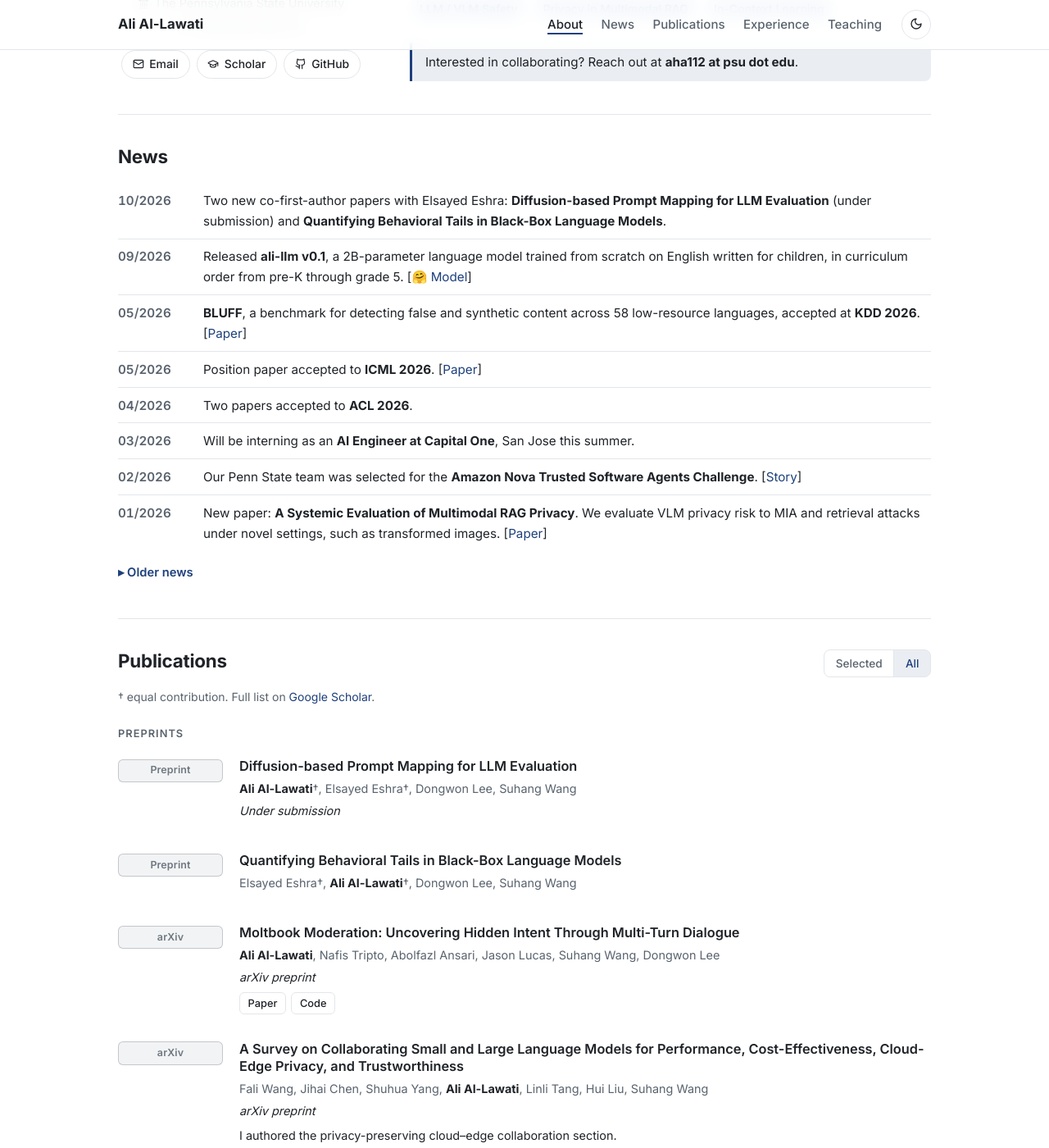
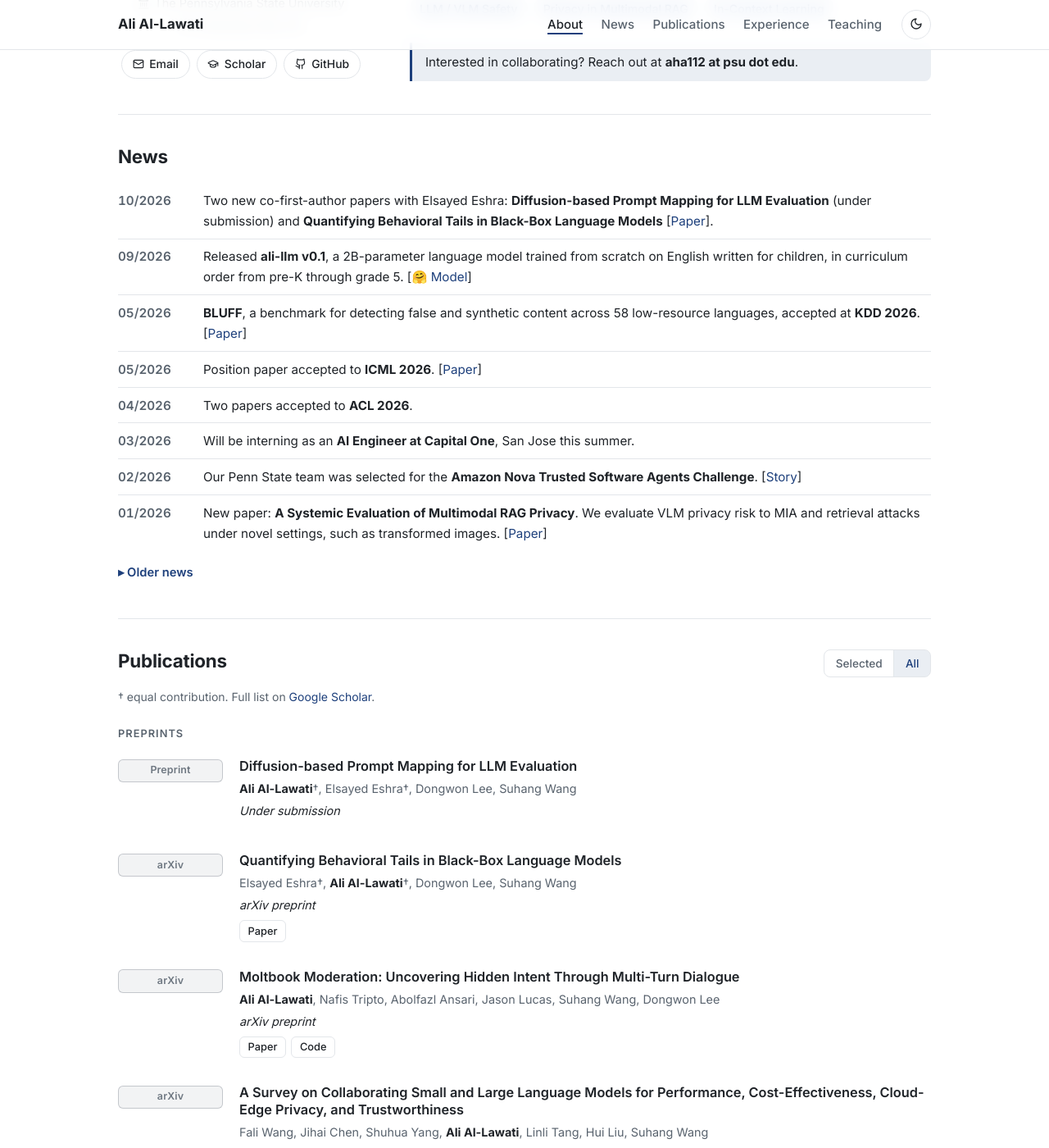
Before and after one commit to aliwister/aliwister.github.io, a Jekyll site: the page built from index.html, in a window 1280 px wide and 1400 px high, scrolled down 445 px. Shown: the whole window at 82% size. Built offline with Jekyll 4.4.1, drawn with Linux system fonts in a browser that asks for light colours.

Commit message:
Link arXiv for Quantifying Behavioral Tails
Co-Authored-By: Claude Opus 5.5 <noreply@anthropic.com>

```diff
--- a/_data/news.yml
+++ b/_data/news.yml
@@ -2,7 +2,7 @@
 # fold under "Older news".
 
 - date: 10/2026
-  text: "Two new co-first-author papers with Elsayed Eshra: **Diffusion-based Prompt Mapping for LLM Evaluation** (under submission) and **Quantifying Behavioral Tails in Black-Box Language Models**."
+  text: "Two new co-first-author papers with Elsayed Eshra: **Diffusion-based Prompt Mapping for LLM Evaluation** (under submission) and **Quantifying Behavioral Tails in Black-Box Language Models** [[Paper](https://arxiv.org/abs/2609.33638)]."
 - date: 09/2026
   text: "Released **ali-llm v0.1**, a 2B-parameter language model trained from scratch on English written for children, in curriculum order from pre-K through grade 5. [[🤗 Model](https://huggingface.co/aliwister/ali-llm-v0.1)]"
 - date: 05/2026
--- a/_data/publications.yml
+++ b/_data/publications.yml
@@ -17,10 +17,13 @@
 
 - title: "Quantifying Behavioral Tails in Black-Box Language Models"
   authors: Elsayed Eshra†, Ali Al-Lawati†, Dongwon Lee, Suhang Wang
-  venue: Preprint
+  venue: arXiv
+  venue_full: arXiv preprint
   year: 2026
   group: preprint
   selected: true
+  links:
+    - { name: Paper, url: "https://arxiv.org/abs/2609.33638" }
 
 - title: "Moltbook Moderation: Uncovering Hidden Intent Through Multi-Turn Dialogue"
   authors: Ali Al-Lawati, Nafis Tripto, Abolfazl Ansari, Jason Lucas, Suhang Wang, Dongwon Lee
```
